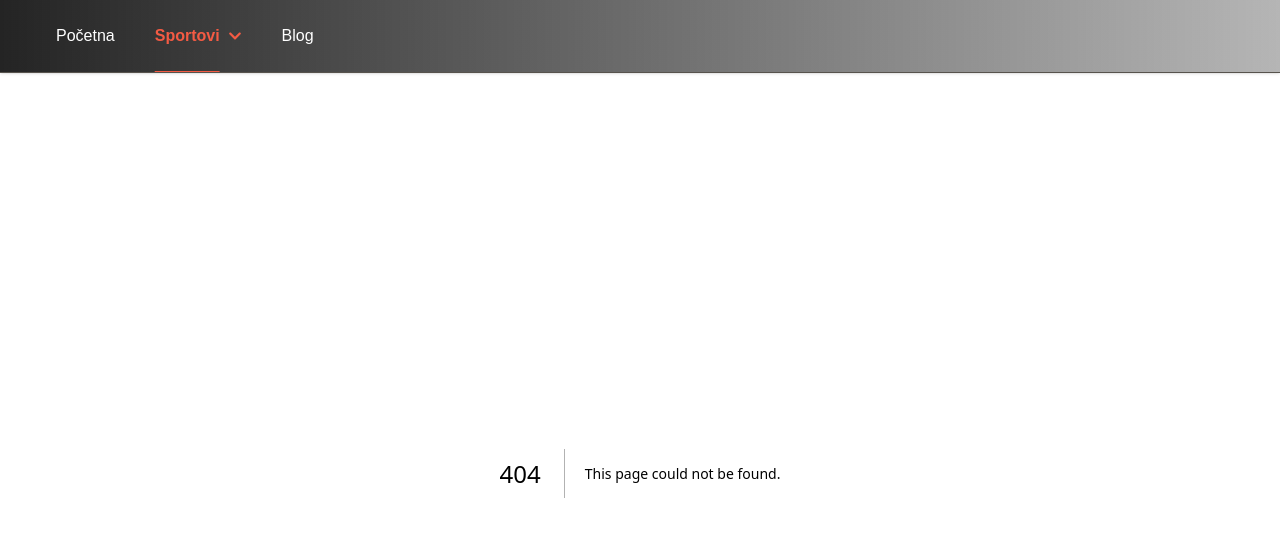
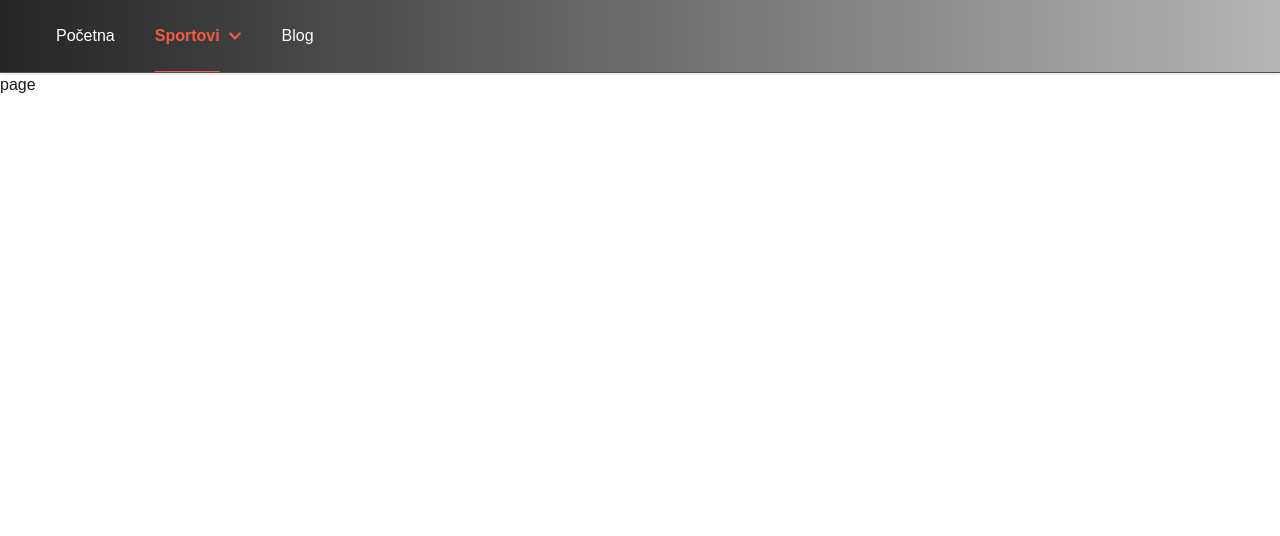
Before and after one commit to FarukCaluk/kolektiv-bosna-rudar-website, a Next.js app: page /sports/kickboxing in a window 1280 px wide. Before the commit this address had no page. Shown: the top 536 px of the page. Built offline with nearby package versions, Linux system fonts and the light colour scheme; a web font is replaced by a local one.

Commit message:
other pages setup complete

```diff
--- /dev/null
+++ b/src/app/sports/kickboxing/page.tsx
@@ -0,0 +1,5 @@
+import React from "react";
+
+export default function page() {
+  return <div>page</div>;
+}
--- /dev/null
+++ b/src/app/sports/mma/page.tsx
@@ -0,0 +1,5 @@
+import React from "react";
+
+export default function page() {
+  return <div>page</div>;
+}
--- /dev/null
+++ b/src/app/sports/taekwondo/page.tsx
@@ -0,0 +1,5 @@
+import React from "react";
+
+export default function page() {
+  return <div>page</div>;
+}
--- /dev/null
+++ b/src/app/sports/women-training/page.tsx
@@ -0,0 +1,5 @@
+import React from "react";
+
+export default function page() {
+  return <div>page</div>;
+}
```
Also changed, not shown: src/blog/page.tsx (added).
